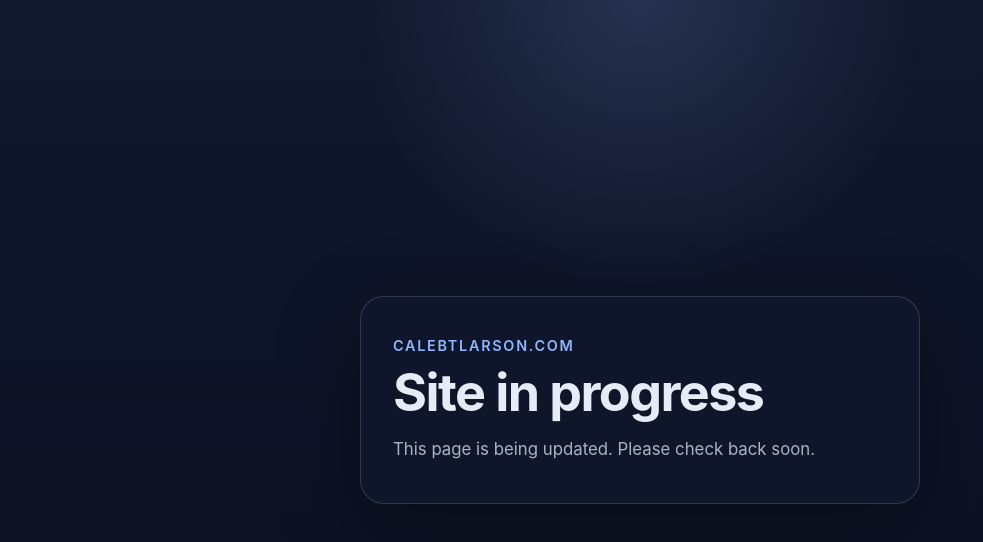
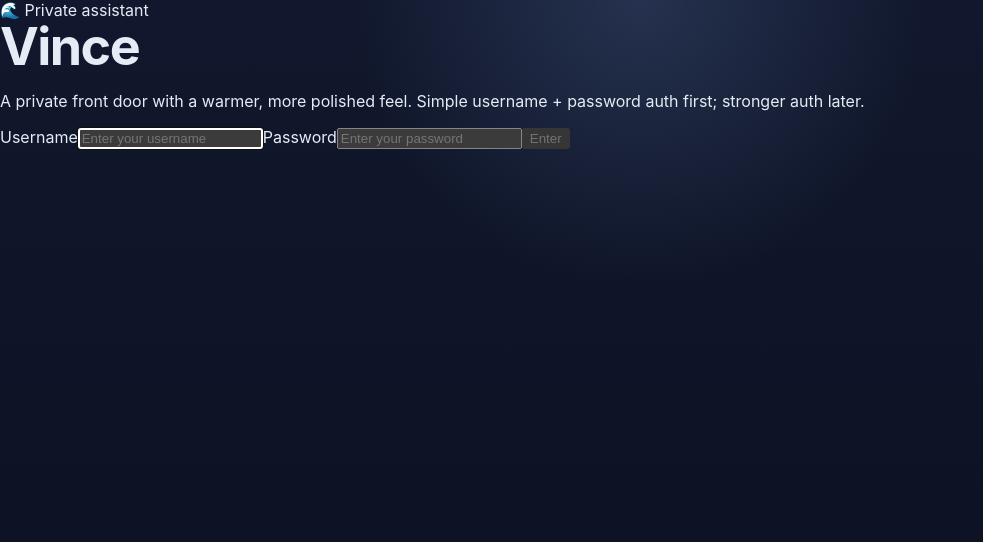
Before and after one commit to ctlarson17/ctlarson17.github.io, a Next.js app: page / in a window 1280 px wide. Shown: the top 542 px of the page, without its empty margins (0-983 px from the left). Built offline with nearby package versions, Linux system fonts and the light colour scheme; no server answers.

Commit message:
Restore Vince chat and add public placeholder site

```diff
--- a/app/layout.tsx
+++ b/app/layout.tsx
@@ -2,8 +2,8 @@
 import type { Metadata } from 'next';
 
 export const metadata: Metadata = {
-  title: 'calebtlarson.com',
-  description: 'Site in progress.',
+  title: 'Vince private chat',
+  description: 'Private assistant chat for Lars.',
 };
 
 export default function RootLayout({ children }: { children: React.ReactNode }) {
--- a/app/page.tsx
+++ b/app/page.tsx
@@ -1,13 +1,25 @@
-export default function HomePage() {
+import { ChatApp } from '@/components/ChatApp';
+import { LoginForm } from '@/components/LoginForm';
+import { isAuthenticated } from '@/lib/auth';
+import { fetchHistory } from '@/lib/openclaw';
+import pkg from '@/package.json';
+
+export const dynamic = 'force-dynamic';
+export const revalidate = 0;
+
+export default async function HomePage() {
+  const authenticated = await isAuthenticated();
+  const initialMessages = authenticated ? await fetchHistory(20).catch(() => []) : [];
+  const sha = process.env.VERCEL_GIT_COMMIT_SHA?.slice(0, 7) || process.env.NEXT_PUBLIC_APP_COMMIT?.slice(0, 7) || 'local';
+  const appVersion = `v${pkg.version}-${sha}`;
+
   return (
-    <main className="placeholder-shell">
-      <section className="placeholder-card" aria-labelledby="site-status-title">
-        <p className="eyebrow">calebtlarson.com</p>
-        <h1 id="site-status-title">Site in progress</h1>
-        <p className="placeholder-copy">
-          This page is being updated. Please check back soon.
-        </p>
-      </section>
+    <main className="page-shell">
+      {authenticated ? (
+        <ChatApp initialMessages={initialMessages} appVersion={appVersion} />
+      ) : (
+        <LoginForm />
+      )}
     </main>
   );
 }
--- /dev/null
+++ b/index.html
@@ -0,0 +1,62 @@
+<!doctype html>
+<html lang="en">
+  <head>
+    <meta charset="utf-8" />
+    <meta name="viewport" content="width=device-width, initial-scale=1" />
+    <title>calebtlarson.com</title>
+    <meta name="description" content="Personal site coming soon." />
+    <style>
+      :root {
+        color-scheme: dark;
+        --bg: #111111;
+        --card: #1a1a1a;
+        --text: #f5f5f5;
+        --muted: #b8b8b8;
+        --accent: #c58b63;
+        font-family: Inter, ui-sans-serif, system-ui, -apple-system, BlinkMacSystemFont, "Segoe UI", sans-serif;
+      }
+      * { box-sizing: border-box; }
+      body {
+        margin: 0;
+        min-height: 100vh;
+        display: grid;
+        place-items: center;
+        background: radial-gradient(circle at top, #1c1c1c, var(--bg) 55%);
+        color: var(--text);
+      }
+      main {
+        width: min(92vw, 640px);
+        padding: 40px 32px;
+        border: 1px solid rgba(255,255,255,0.08);
+        border-radius: 24px;
+        background: rgba(26,26,26,0.9);
+        box-shadow: 0 20px 60px rgba(0,0,0,0.35);
+      }
+      .eyebrow {
+        margin: 0 0 14px;
+        color: var(--accent);
+        font-size: 0.9rem;
+        letter-spacing: 0.12em;
+        text-transform: uppercase;
+      }
+      h1 {
+        margin: 0 0 12px;
+        font-size: clamp(2rem, 5vw, 3.2rem);
+        line-height: 1.05;
+      }
+      p {
+        margin: 0;
+        color: var(--muted);
+        font-size: 1.05rem;
+        line-height: 1.6;
+      }
+    </style>
+  </head>
+  <body>
+    <main>
+      <p class="eyebrow">calebtlarson.com</p>
+      <h1>Site coming soon</h1>
+      <p>A cleaner public home is on the way. Please check back soon.</p>
+    </main>
+  </body>
+</html>
```
